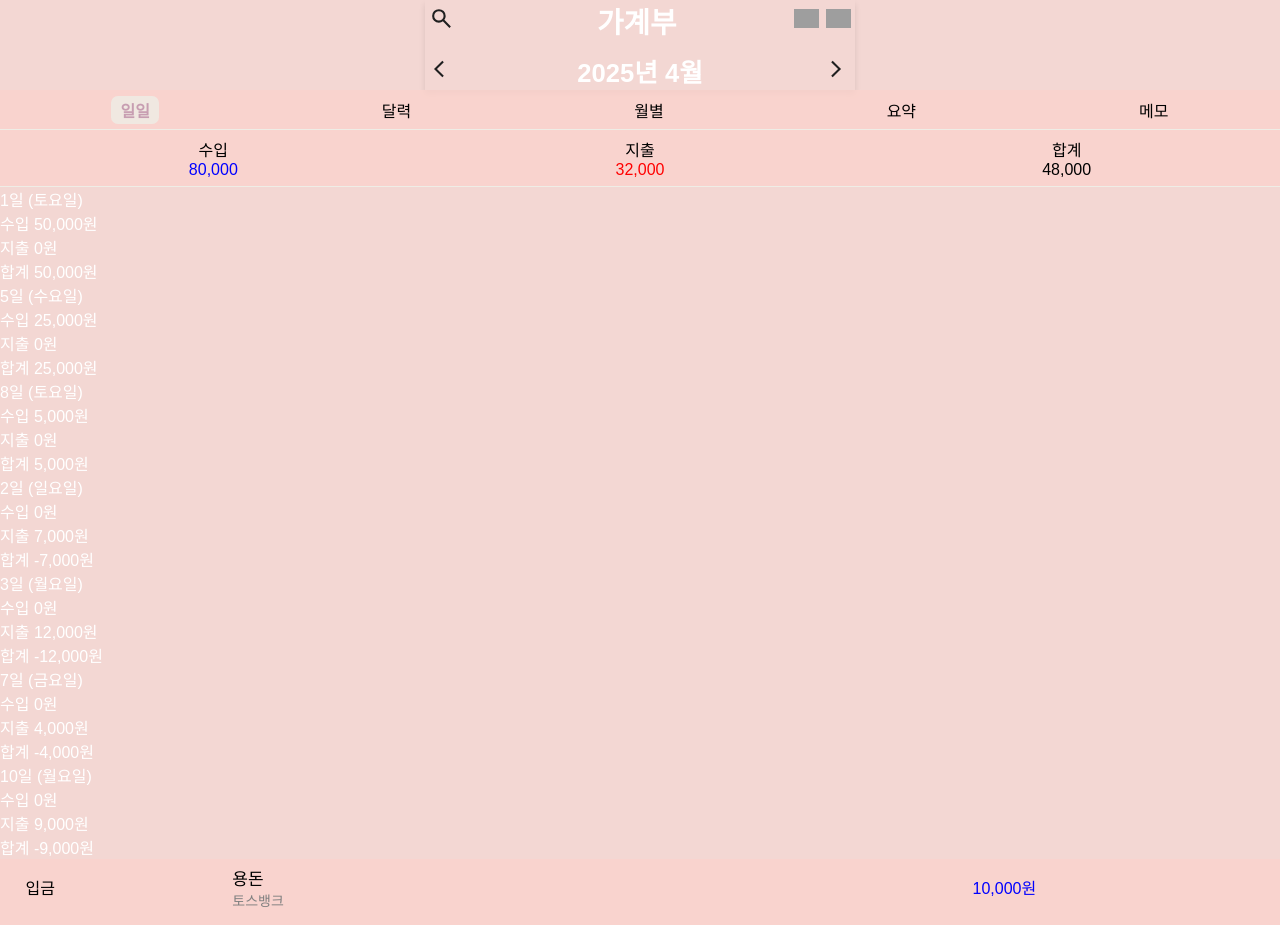
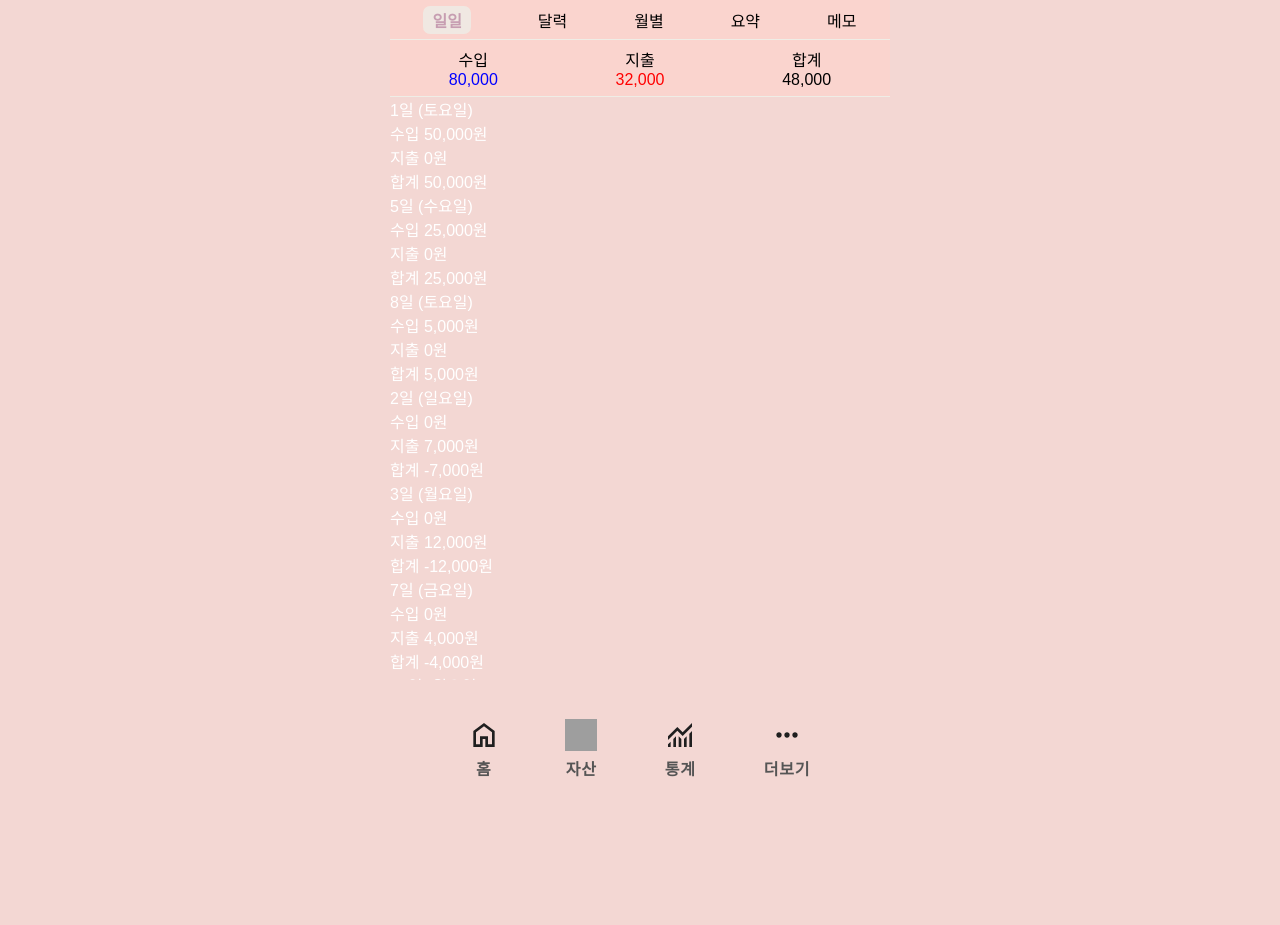
Before and after one commit to KH-Mini-Project-3Team/Account-Book, a Next.js app: page / in a window 1280 px wide. Shown: the top 925 px of the page. After the commit the page ends 800 px from the top, so only its background shows below. Built offline with nearby package versions, Linux system fonts and the light colour scheme; grey boxes are pictures that could not be loaded; a web font is replaced by a local one.

Commit message:
[feat] 카테고리 설정 페이지 css 추가 및 일부 요소 컴포넌트화

```diff
--- a/app/InputAssets/InputAssets.module.css
+++ b/app/InputAssets/InputAssets.module.css
@@ -11,6 +11,9 @@
   display: flex;
   justify-content: space-between;
   margin: 10px;
+  box-sizing: border-box;
+  padding: 2px 5px;
+  border-bottom: 1px solid #FFF;
 }
 
 .header span {
@@ -111,7 +114,7 @@
 
 .calculator-grid button {
     width: calc(24%); /* 버튼 크기를 유연하게 설정 (기존 유지) */
-    height: 30px; /* 기존 높이 유지 */
+    height: 40px; /* 기존 높이 유지 */
     background-color: #f8b8af;
     color: #FFFFFF;
     border: 1px solid #f8b8af;
--- a/app/layout.jsx
+++ b/app/layout.jsx
@@ -2,7 +2,6 @@ import React from "react";
 import { DataProvider } from "./contexts/DataContext";
 import "./styles/globals.css";
 import { Dongle } from "next/font/google";
-import Header from "./components/header.jsx";
 import Navigation from "./components/navigation.jsx";
 
 const dongle = Dongle({
@@ -15,13 +14,11 @@ export default function RootLayout({ children }) {
     <html lang="ko">
       <body>
         <DataProvider>
-          <div>
-            <Header />
-            {children}
-            <nav>
-              <Navigation />
-            </nav>
+          <div className="layout-wrapper">
+            <main className="main-content">{children}</main>
+            <footer className="footer"><Navigation /></footer>
           </div>
+
         </DataProvider>
       </body>
     </html>
--- a/app/styles/globals.css
+++ b/app/styles/globals.css
@@ -3,68 +3,95 @@
   margin: 0;
   padding: 0;
 }
-body {
-  margin: 0;
+html, body {
+  margin: 0 auto;
   padding: 0;
+  width: 500px;
   font-family: Arial, sans-serif;
   background-color: #F3D7D3; /* 부모 배경색 */
   color: #FFFFFF;
 }
+.layout-wrapper{
+  min-height: 100vh;
+  display: flex;
+  width: 100%;
+  flex-direction: column;
+}
+
+.main-content{
+  overflow-y: auto;
+  height: calc(90vh - 56px);
+  padding-bottom: 16px;
+}
+
+.footer{
+  position: fixed;
+  bottom:20px;
+  width: 500px;
+  display: flex;
+  z-index: 100;
+  align-items: center;
+  justify-content: center;
+}
+
 /* Date Picker (크기 유지) */
 
-.react-datepicker {
-  background-color: #f8b8af;
-  border: none;
-  background: none;
+.react-datepicker{
+  background-color: #f8b8af !important;
+  border: 1px solid #F3D7D3 !important;
+  box-sizing: border-box;
 }
 
 .react-datepicker-wrapper,
 .react-datepicker {
-    width: 100%; /* 부모 컨테이너 너비에 맞게 확장 (기존 유지) */
+    width: 100%;
     margin-top: 30px;
     border: 0;
 }
 
 .react-datepicker__month-container {
-    width: 100%; /* 달력 내부도 부모 너비에 맞게 확장 (기존 유지) */
+    width: 100%;
     border: none;
     border-radius: 10px;
     background-color: #f8b8af;
 }
 
 .react-datepicker__header {
-    font-size: 1.2rem; /* 헤더 글씨 크기 조정 (기존 유지) */
+    font-size: 1.2rem;
     text-align: center;
+    background-color: #f7a196 !important;
+}
+
+.react-datepicker__month {
+    margin: 0 auto;
+    color: #FFFFFF;
     background-color: #f8b8af;
 }
-
-.react-datepicker__month{
-  margin: 0 auto;
-  color: #FFFFFF;
-  background-color: #f8b8af;
+.react-datepicker__day-names{
+  background-color: #f7a196 !important;
 }
 
 .react-datepicker__day-names,
 .react-datepicker__week {
     display: grid;
-    grid-template-columns: repeat(7, 1fr); /* 기존 균등 배치 유지 */
-    background-color: #F3D7D3;
+    grid-template-columns: repeat(7, 1fr);
 }
 
 .react-datepicker__day-name,
 .react-datepicker__day {
-    text-align: center; /* 텍스트 중앙 정렬 (기존 유지) */
-    font-size: 1rem; /* 글씨 크기 조정 (기존 유지) */
-    color: #FFFFFF;
+    text-align: center;
+    font-size: 1rem;
+    color: #FFFFFF !important;
 }
 
-.react-datepicker__day-name{
-  color: #f8b8af;
-}
-.react-datepicker__current-month{
-  color: #FFFFFF;
+.react-datepicker__day-name {
+    color: #FFF !important;
 }
 
-.react-datepicker__navigation--previous{
-  color: #FFFFFF;
+.react-datepicker__current-month {
+    color: #FFFFFF !important;
 }
+
+.react-datepicker__navigation-icon::before, .react-datepicker__year-read-view--down-arrow, .react-datepicker__month-read-view--down-arrow, .react-datepicker__month-year-read-view--down-arrow{
+  border-color: #FFF !important;
+}
```
Also changed, not shown: app/Categories/SetAssets/ItemRow.jsx (added, +78 -0 lines), app/Categories/SetAssets/SetHeader.jsx (added, +34 -0 lines), app/Categories/SetAssets/SetHeader.module.css (added, +16 -0 lines), app/Categories/SetAssets/page.jsx (+24 -95 lines), app/InputAssets/CategoryHeader.jsx (added, +58 -0 lines), app/InputAssets/page.jsx (+28 -9 lines), app/Categories/SetAssets/SetAssets.module.css (added), public/images/arrow-left-circle.svg (added), public/images/plus.svg (added).
